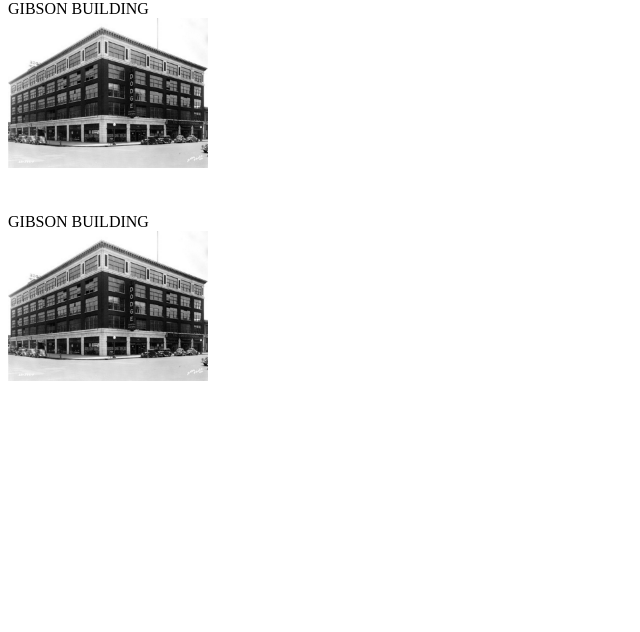
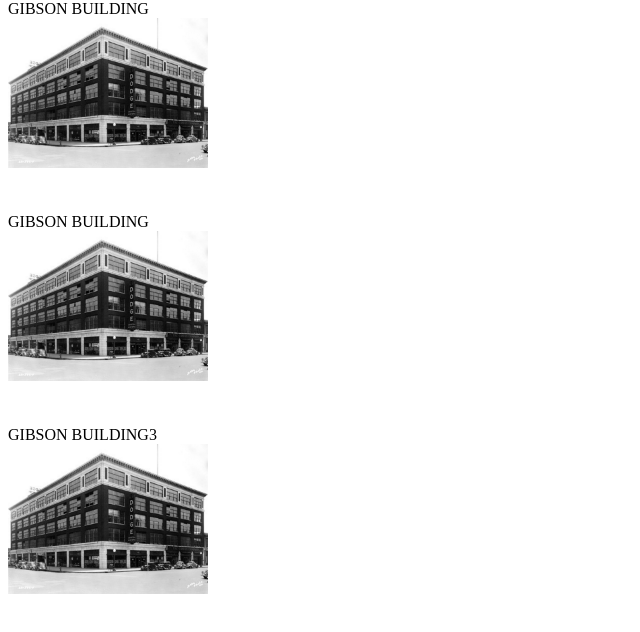
Before and after one commit to m-osborn/gdi_indyPlaces, a plain HTML site: page index.html in a window 1280 px wide. Shown: the part 66-698 px from the top of the page, without its empty margins (0-640 px from the left). Drawn offline with Linux system fonts and the light colour scheme.

Commit message:
building3 add building

```diff
--- a/index.html
+++ b/index.html
@@ -15,3 +15,8 @@ GIBSON BUILDING
 GIBSON BUILDING
 </div>
 <img src="images/gibson.jpg" class="indyImage" />
+
+<div>
+GIBSON BUILDING3
+</div>
+<img src="images/gibson.jpg" class="indyImage" />
```
